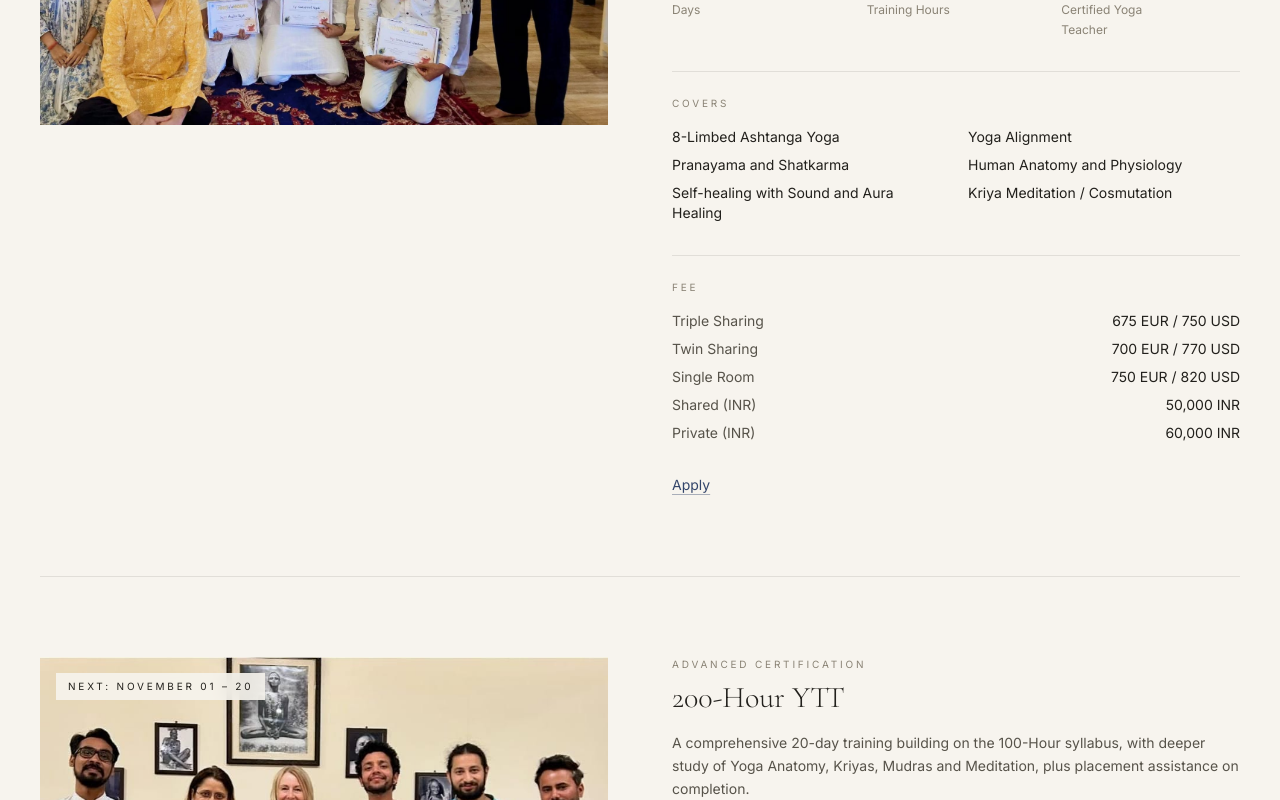
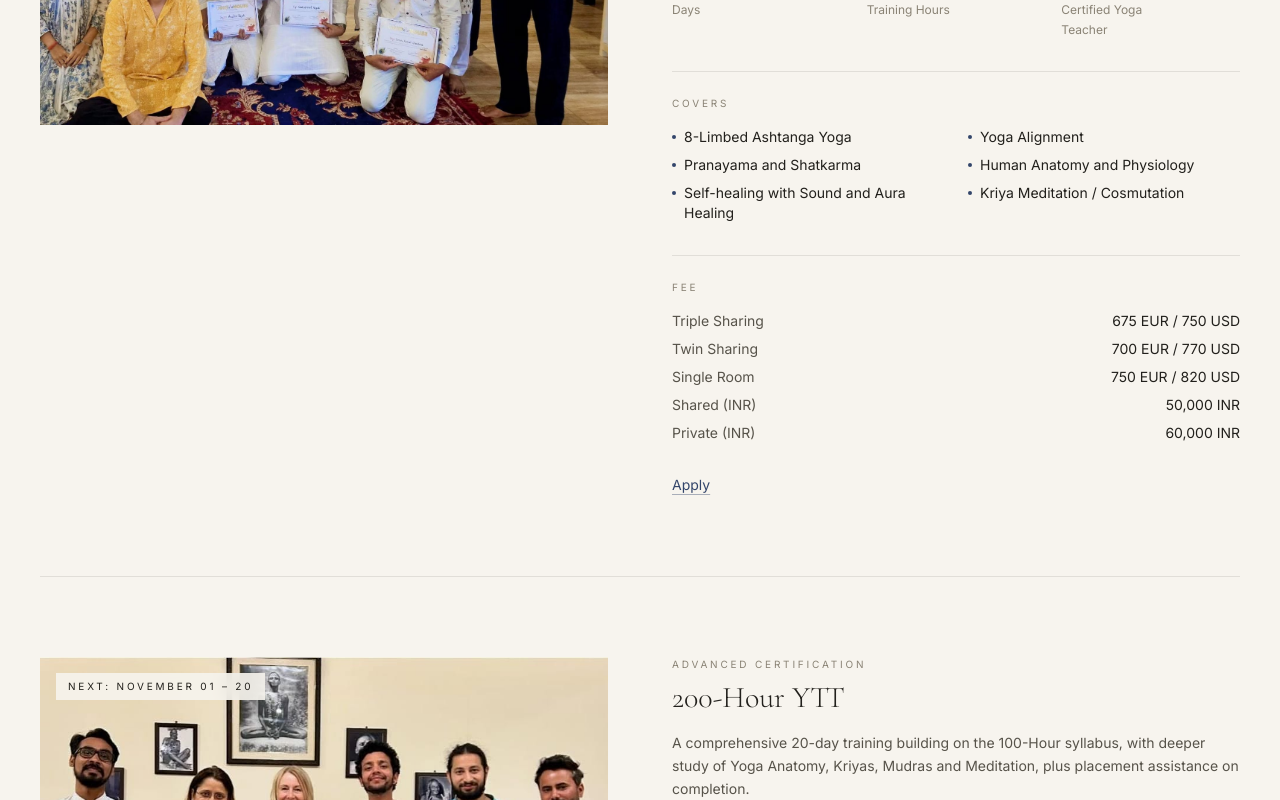
Before and after one commit to japesh5579/YTT, a Next.js app: page / in a window 1280 px wide. Shown: the part 1400-2200 px from the top of the page. Built offline with nearby package versions, Linux system fonts and the light colour scheme.

Commit message:
Add bullet markers to the Covers list
The highlights list had no visible bullet since Tailwind's preflight
strips default list-style, so items ran together without a marker.

```diff
--- a/src/components/CourseDetails.tsx
+++ b/src/components/CourseDetails.tsx
@@ -110,8 +110,9 @@ export default function CourseDetails() {
                       </p>
                       <ul className="grid grid-cols-1 gap-x-6 gap-y-2 sm:grid-cols-2">
                         {course.highlights.map((h) => (
-                          <li key={h} className="text-sm text-[#22201c]">
-                            {h}
+                          <li key={h} className="flex items-start gap-2 text-sm text-[#22201c]">
+                            <span className="mt-2 h-1 w-1 shrink-0 rounded-full bg-[#33456a]" />
+                            <span>{h}</span>
                           </li>
                         ))}
                       </ul>
```
